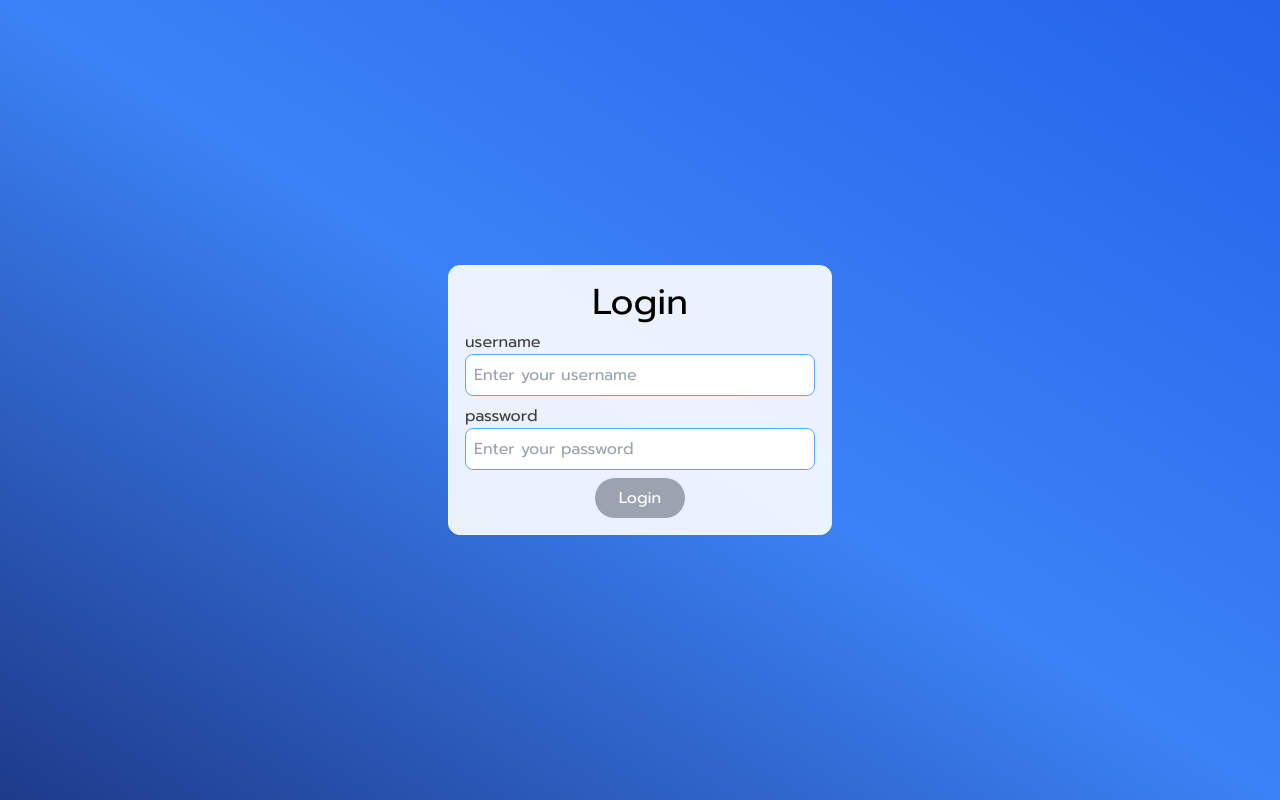
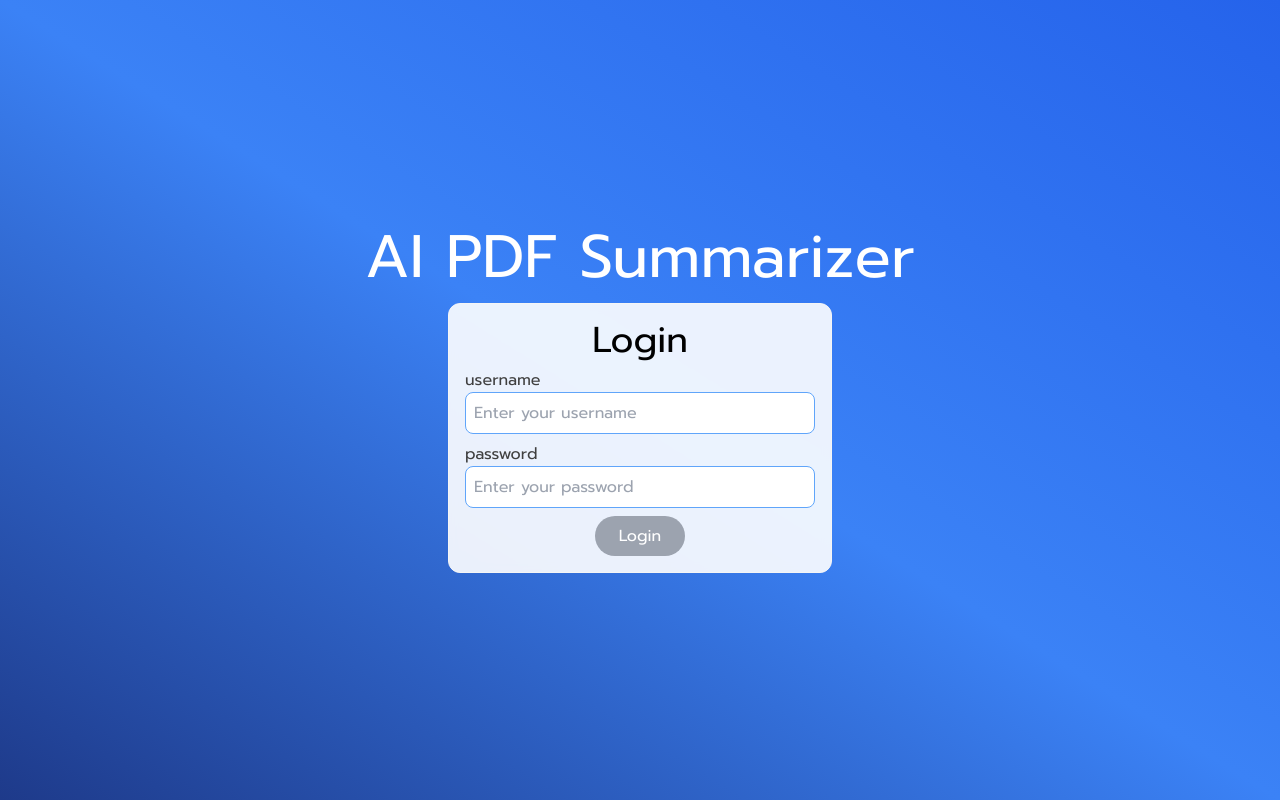
Before and after one commit to guynut/Network-Project, a React (Vite) app: page / in a window 1280 px wide. Built offline with nearby package versions, Linux system fonts and the light colour scheme.

Commit message:
💄UI Title

```diff
--- a/src/pages/Login.tsx
+++ b/src/pages/Login.tsx
@@ -51,7 +51,8 @@ export default function Login() {
   const isFormValid = formData.username.trim() !== '' && formData.password.trim() !== '';
 
   return (
-    <div className='w-full h-full flex justify-center items-center bg-gradient-to-tr from-blue-900 via-blue-500 to-blue-600'>
+    <div className='w-full h-full flex flex-col gap-4 justify-center items-center bg-gradient-to-tr from-blue-900 via-blue-500 to-blue-600'>
+      <h1 className='text-6xl text-white'> AI PDF Summarizer </h1>
       <div className='w-[30vw] h-auto backdrop-blur-sm bg-white bg-opacity-90 rounded-xl flex flex-col gap-2 items-center justify-self-start border border-neutral-100 p-4'>
         <h2 className='text-4xl'>Login</h2>
         <form className='w-full flex flex-col gap-2 justify-center items-center'>
```
